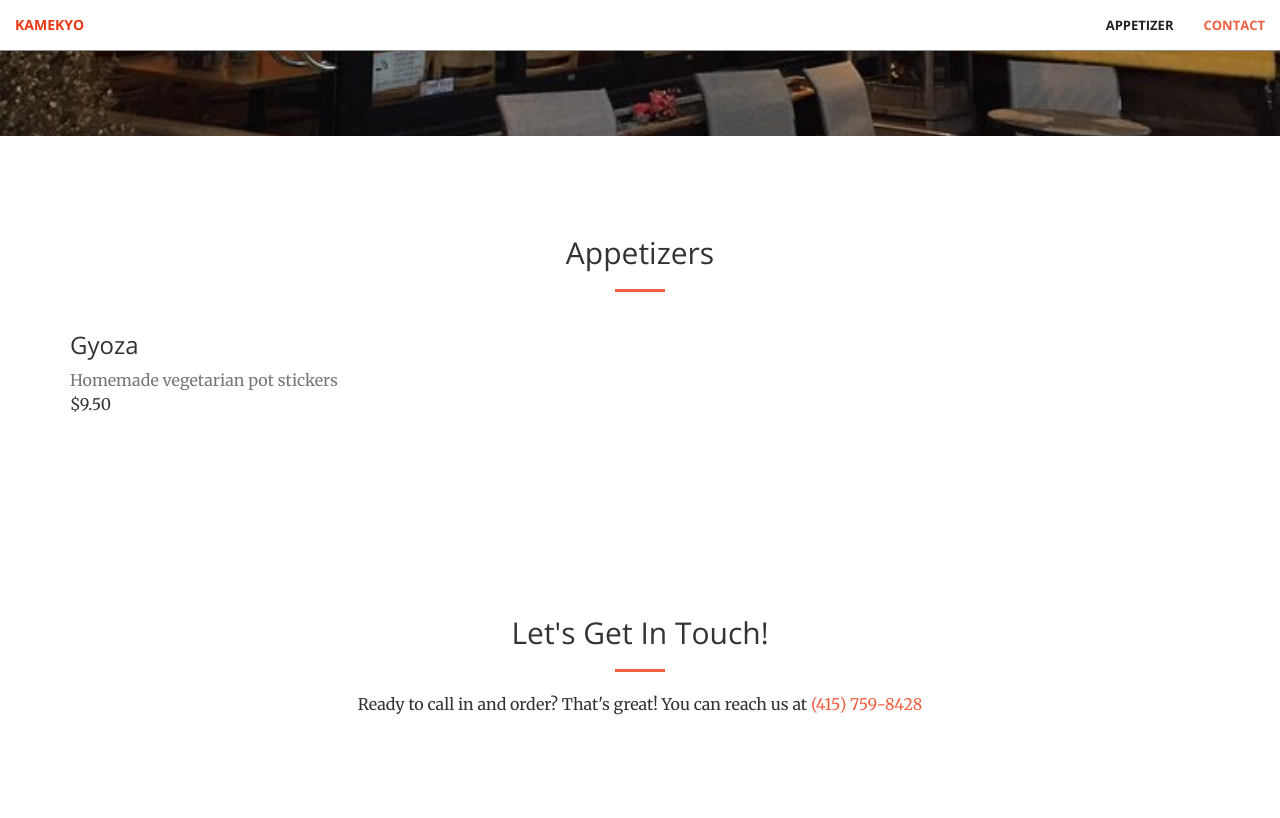
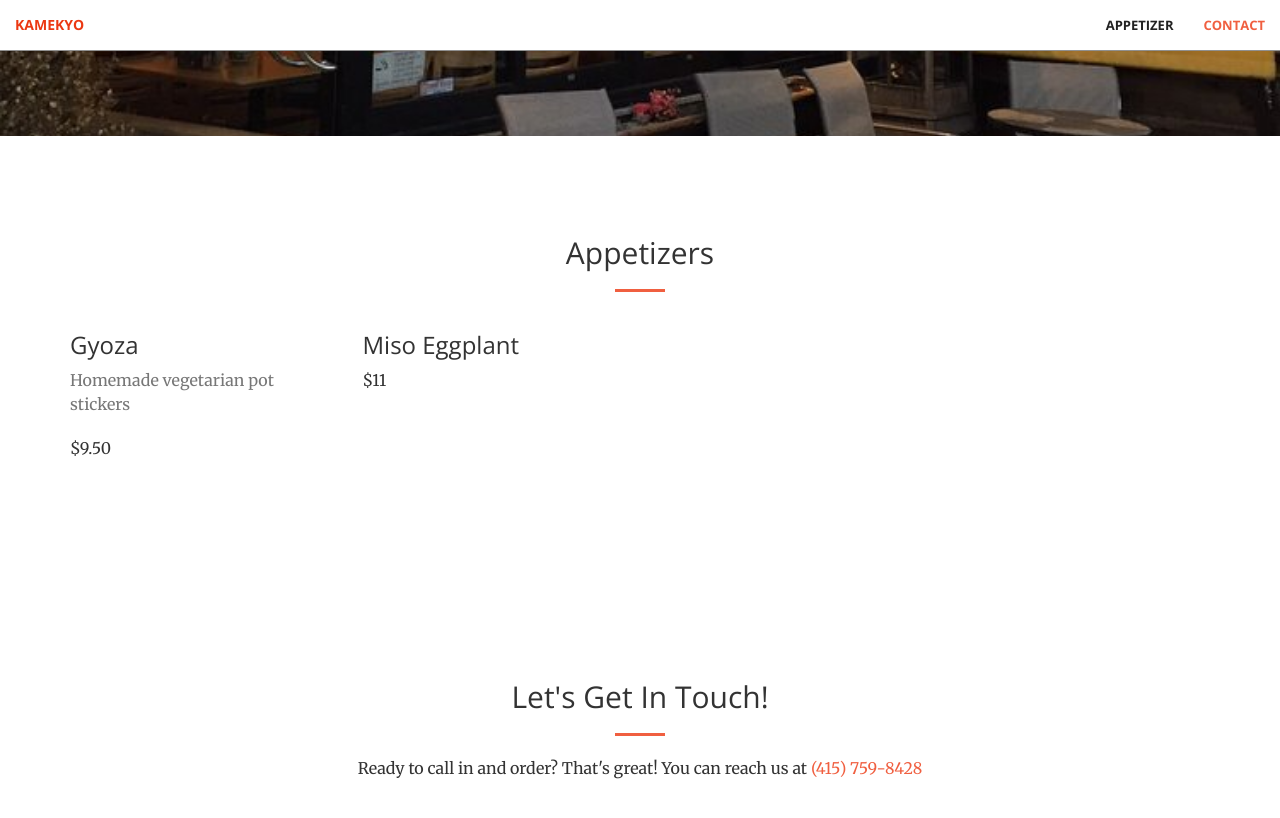
Before and after one commit to CyrusLiang/kamekyo, a Jekyll site: the page built from index.html, in a window 1280 px wide and 900 px high, scrolled down 764 px. Shown: the top 818 px of the window. Built offline with Jekyll 4.4.1, drawn with Linux system fonts in a browser that asks for light colours.

Commit message:
Update appetizers.html

```diff
--- a/_includes/appetizers.html
+++ b/_includes/appetizers.html
@@ -9,22 +9,18 @@
     </div>
     <div class="container">
         <div class="row">
-            <div class="col-lg-4 col-sm-6">
-                <div class="service-box">
+            <div class="col-lg-3 col-sm-6">
+                <div class="food-box">
                     <h3>Gyoza</h3>
                     <p class="text-muted">Homemade vegetarian pot stickers</p>
                     <p>$9.50</p>
                 </div>
             </div>
-            <div class="col-lg-4 col-sm-6">
-            </div>
-            <div class="col-lg-4 col-sm-6">
-            </div>
-            <div class="col-lg-4 col-sm-6">
-            </div>
-            <div class="col-lg-4 col-sm-6">
-            </div>
-            <div class="col-lg-4 col-sm-6">
+            <div class="col-lg-3 col-sm-6">
+                <div class="food-box">
+                    <h3>Miso Eggplant</h3>
+                    <p>$11</p>
+                </div>
             </div>
         </div>
     </div>
```
